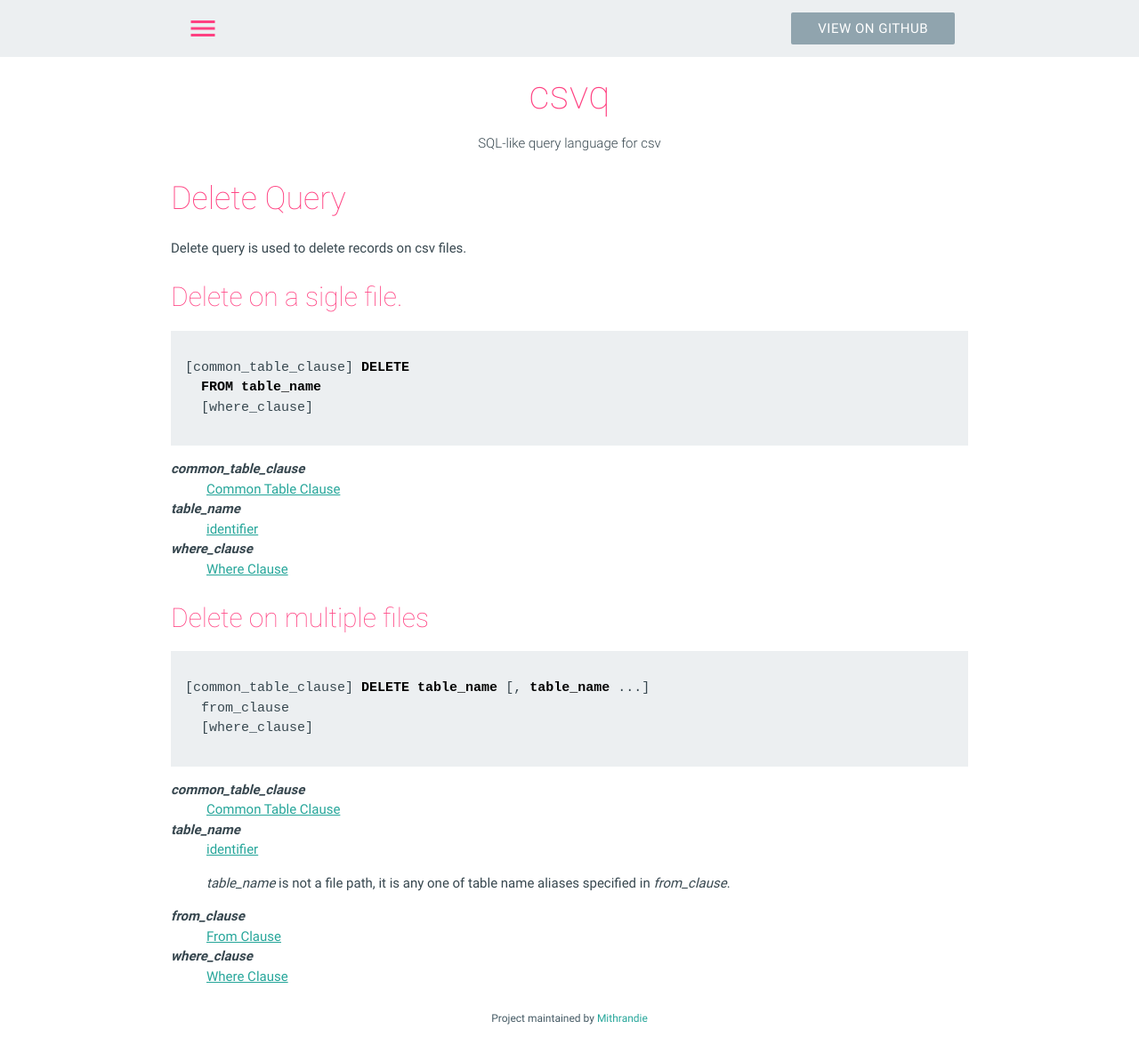
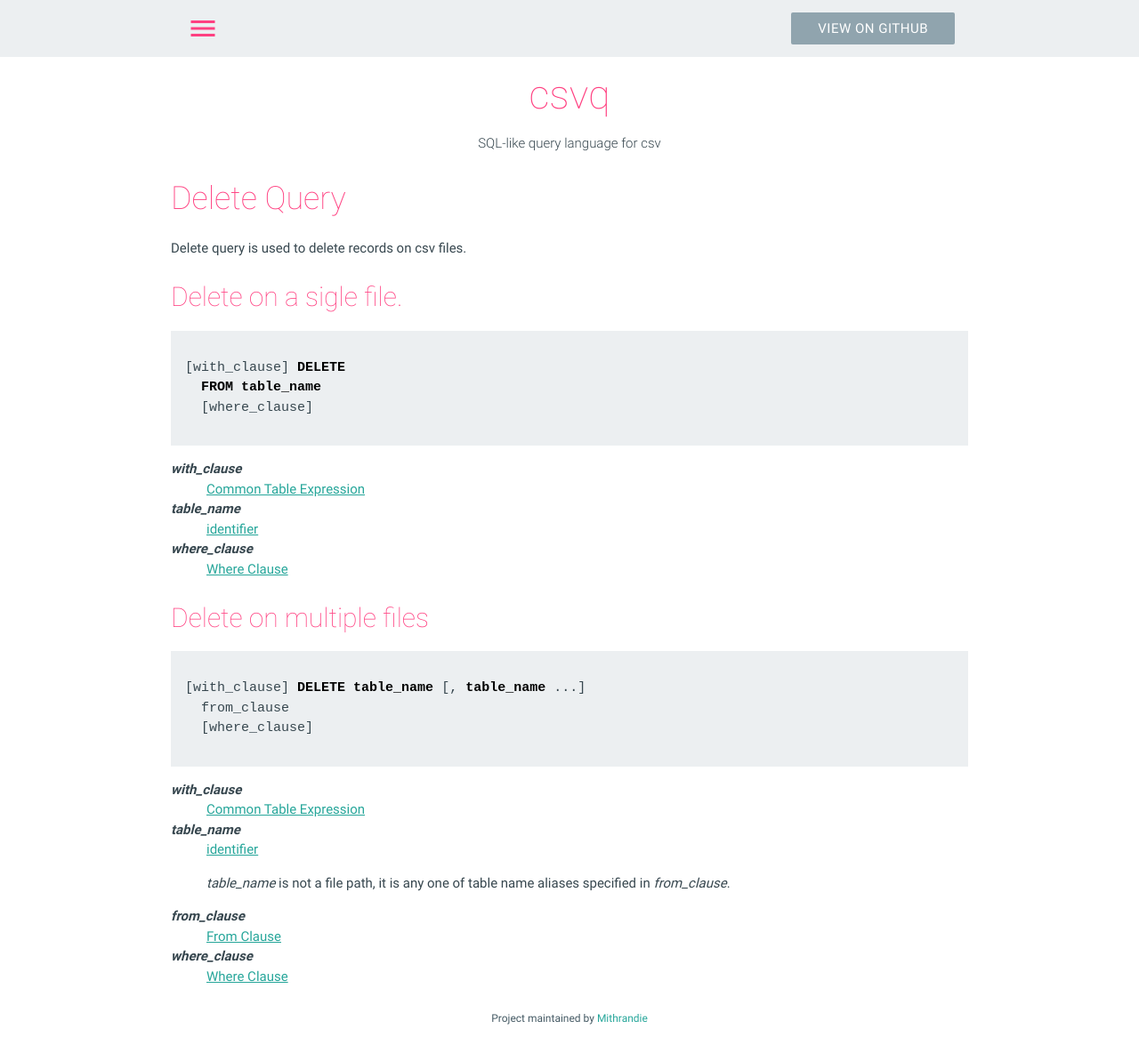
Before and after one commit to mithrandie/csvq, a Jekyll site: the page built from docs/_posts/2006-01-02-delete-query.md, in a window 1280 px wide. Shown: the whole page at 89% size. Built offline with Jekyll 4.4.1, drawn with Linux system fonts in a browser that asks for light colours.

Commit message:
Update docs.

````diff
--- a/docs/_posts/2006-01-02-delete-query.md
+++ b/docs/_posts/2006-01-02-delete-query.md
@@ -11,13 +11,13 @@ Delete query is used to delete records on csv files.
 ## Delete on a sigle file.
 
 ```sql
-[common_table_clause] DELETE
+[with_clause] DELETE
   FROM table_name
   [where_clause]
 ```
 
-_common_table_clause_
-: [Common Table Clause]({{ '/reference/common-table.html' | relative_url }})
+_with_clause_
+: [Common Table Expression]({{ '/reference/common-table-expression.html' | relative_url }})
 
 _table_name_
 : [identifier]({{ '/reference/statement.html#parsing' | relative_url }})
@@ -28,13 +28,13 @@ _where_clause_
 ## Delete on multiple files
 
 ```sql
-[common_table_clause] DELETE table_name [, table_name ...]
+[with_clause] DELETE table_name [, table_name ...]
   from_clause
   [where_clause]
 ```
 
-_common_table_clause_
-: [Common Table Clause]({{ '/reference/common-table.html' | relative_url }})
+_with_clause_
+: [Common Table Expression]({{ '/reference/common-table-expression.html' | relative_url }})
 
 _table_name_
 : [identifier]({{ '/reference/statement.html#parsing' | relative_url }})
--- a/docs/sitemap.xml
+++ b/docs/sitemap.xml
@@ -34,15 +34,15 @@
 </url>
 <url>
   <loc>https://mithrandie.github.io/csvq/reference/insert-query.html</loc>
-  <lastmod>2017-07-05T21:28:49+00:00</lastmod>
+  <lastmod>2017-07-10T08:31:44+00:00</lastmod>
 </url>
 <url>
   <loc>https://mithrandie.github.io/csvq/reference/update-query.html</loc>
-  <lastmod>2017-07-05T21:28:49+00:00</lastmod>
+  <lastmod>2017-07-10T08:31:44+00:00</lastmod>
 </url>
 <url>
   <loc>https://mithrandie.github.io/csvq/reference/delete-query.html</loc>
-  <lastmod>2017-07-05T21:28:49+00:00</lastmod>
+  <lastmod>2017-07-10T08:31:44+00:00</lastmod>
 </url>
 <url>
   <loc>https://mithrandie.github.io/csvq/reference/create-table-query.html</loc>
````
Also changed, not shown: docs/_posts/2006-01-02-common-table-expression.md (+4 -1 lines), docs/_posts/2006-01-02-insert-query.md (+6 -6 lines), docs/_posts/2006-01-02-update-query.md (+6 -6 lines).
